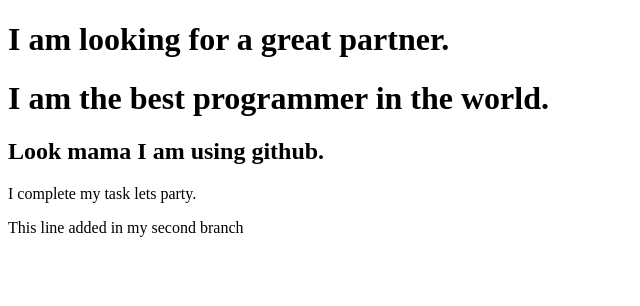
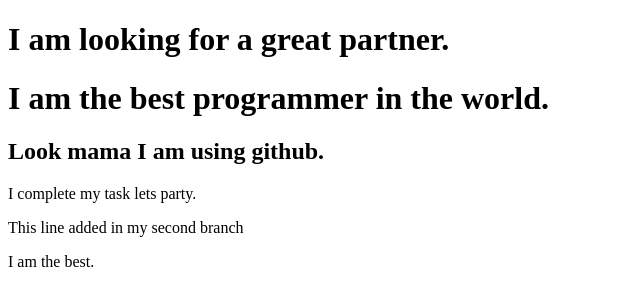
Before and after one commit to mansib1992/practice-my-first-project, a plain HTML site: page index.html in a window 1280 px wide. Shown: the full height of the page, 0-640 px from the left. Drawn offline with Linux system fonts and the light colour scheme.

Commit message:
I am cool

```diff
--- a/index.html
+++ b/index.html
@@ -12,5 +12,6 @@
     <h2>Look mama I am using github.</h2>
     <p>I complete my task lets party.</p>
     <p>This line added in my second branch</p>
+    <p>I am the best.</p>
 </body>
 </html>
```
